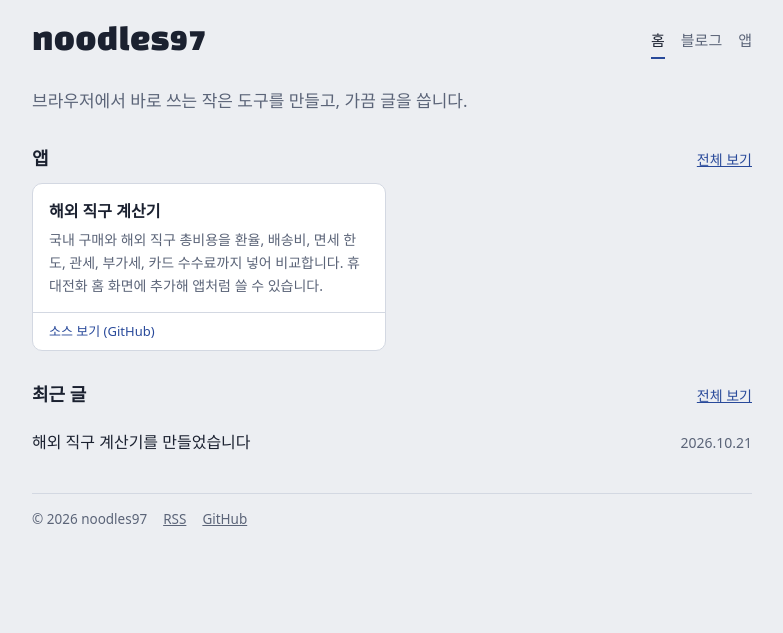
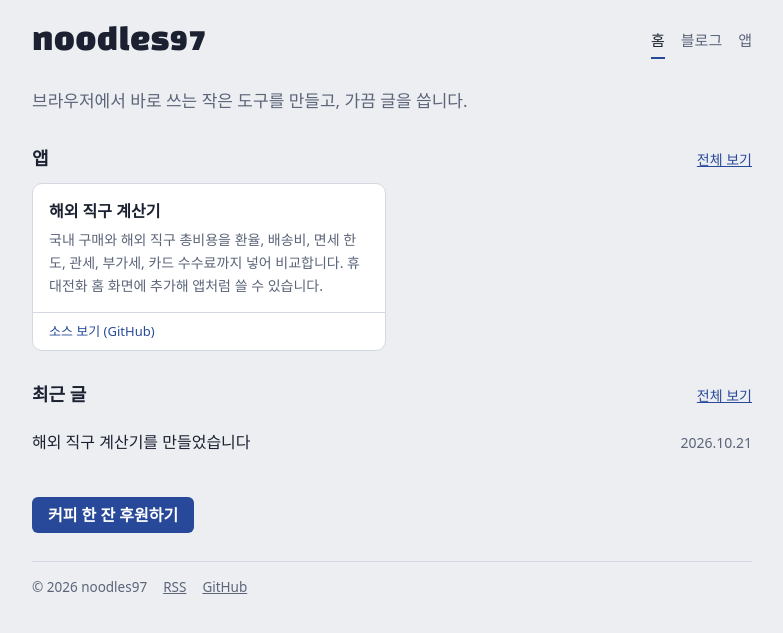
Before and after one commit to noodles97/noodles97.github.io, a Jekyll site: the page built from index.html, in a window 1280 px wide. Shown: the top 633 px of the page, without its empty margins (248-1031 px from the left). Built offline with Jekyll 4.4.1, drawn with Linux system fonts in a browser that asks for light colours; some web fonts are replaced.

Commit message:
후원 버튼만 남기고 안내 문구 제거, 홈 맨 아래에도 후원 버튼 추가
Co-Authored-By: Claude Fable 5.1 <noreply@anthropic.com>

```diff
--- a/_includes/donate.html
+++ b/_includes/donate.html
@@ -1,4 +1 @@
-<aside class="donate-box">
-  <span>도움이 됐다면 커피 한 잔으로 응원해 주세요.</span>
-  <a class="donate" href="{{ site.donate_url }}" rel="noopener">커피 한 잔 후원하기</a>
-</aside>
+<p class="donate-row"><a class="donate" href="{{ site.donate_url }}" rel="noopener">커피 한 잔 후원하기</a></p>
--- a/assets/css/style.css
+++ b/assets/css/style.css
@@ -56,7 +56,7 @@ h1,h2,h3{line-height:1.25;text-wrap:balance;margin:0}
 .prose table{border-collapse:collapse;width:100%;font-size:15px}
 .prose th,.prose td{padding:6px 8px;border-bottom:1px solid var(--line);text-align:left}
 .back{margin:0}
-.donate-box{display:flex;flex-wrap:wrap;align-items:center;justify-content:space-between;gap:10px 16px;padding:14px 16px;background:var(--surface);border:1px solid var(--line);border-radius:10px;font-size:15px;color:var(--fg-muted)}
+.donate-row{margin:0}
 .donate{display:inline-flex;align-items:center;height:36px;padding:0 16px;border-radius:6px;background:var(--accent);color:#fff;font-weight:600;text-decoration:none;white-space:nowrap}
 .donate:hover{filter:brightness(1.08)}
 .site-foot{display:flex;flex-wrap:wrap;gap:8px 16px;font-size:13.5px;color:var(--fg-muted);border-top:1px solid var(--line);padding-top:14px}
--- a/index.html
+++ b/index.html
@@ -29,3 +29,5 @@ layout: default
   <p class="empty">아직 글이 없습니다.</p>
   {% endif %}
 </section>
+
+{% include donate.html %}
```
